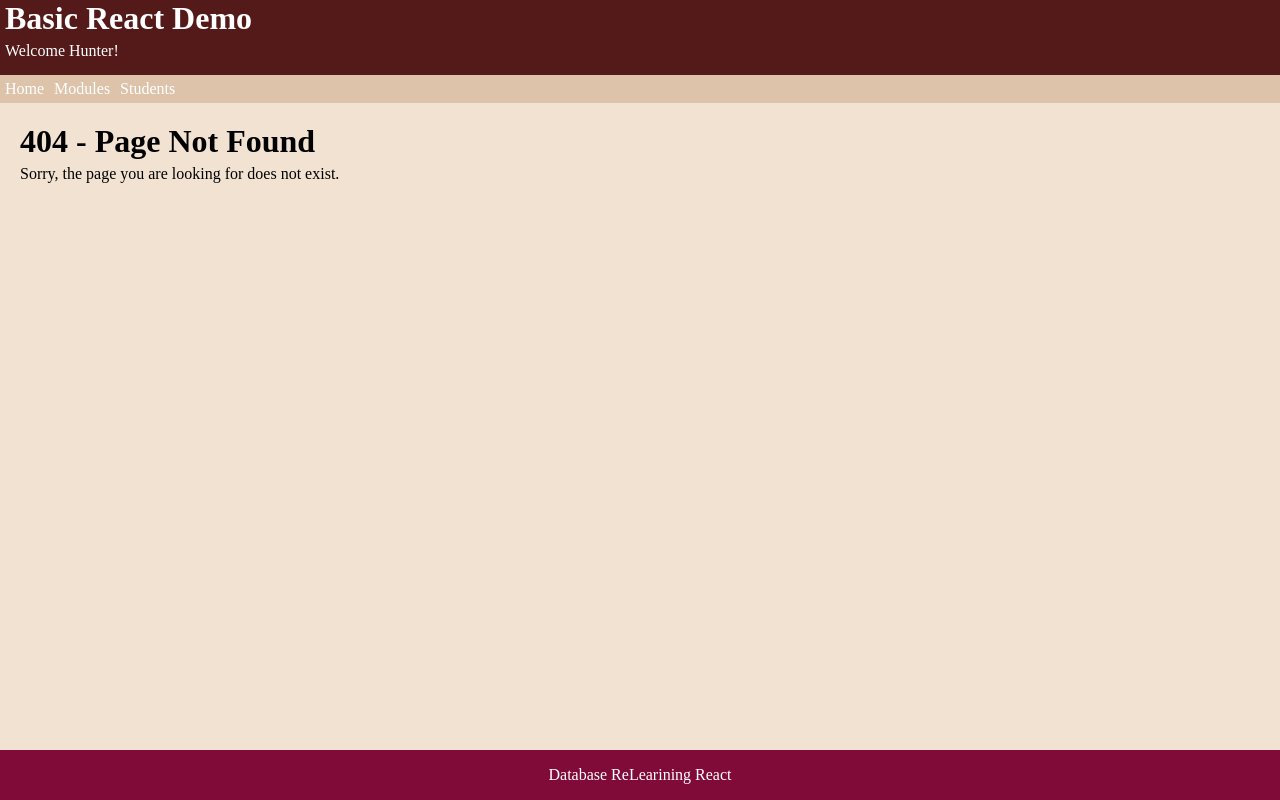
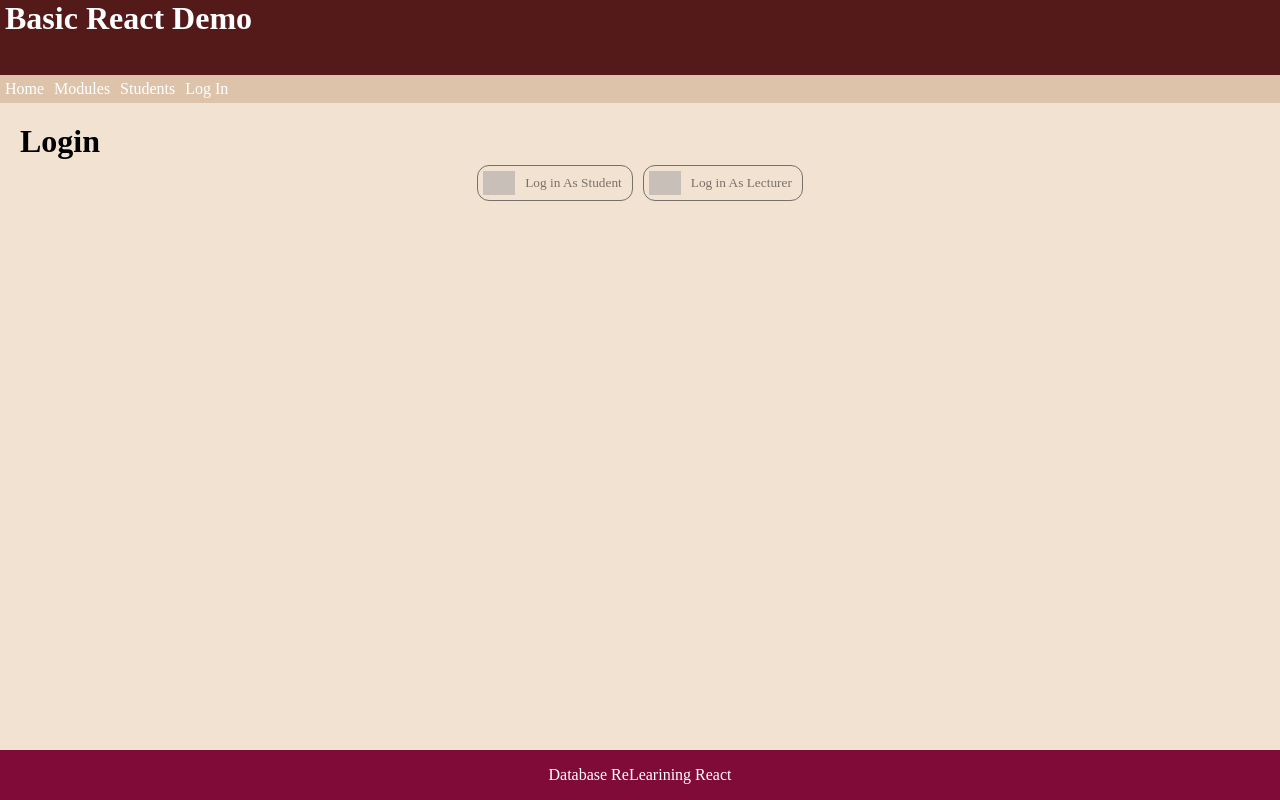
Before and after one commit to edmundmarievaldoz/relearning-React, a React (Vite) app: page /login in a window 1280 px wide. Before the commit this address had no page. Built offline with nearby package versions, Linux system fonts and the light colour scheme; grey boxes are pictures that could not be loaded.

Commit message:
Feature/ begin creating the faux login view and the button associated with it

```diff
--- a/src/App.jsx
+++ b/src/App.jsx
@@ -4,6 +4,7 @@ import Layout from "./components/layout/Layout.jsx";
 import Home from "./components/views/Home.jsx";
 import Modules from "./components/views/Modules.jsx";
 import Students from "./components/views/Students.jsx";
+import Login from "./components/views/Login.jsx";
 import PageNotFound from "./components/views/PageNotFound.jsx";
 
 function App() {
@@ -24,6 +25,7 @@ function App() {
             <Route path = "/" element = {<Home />} />
             <Route path = "/modules" element = {<Modules />} />
             <Route path = "/students" element = {<Students />} />
+            <Route path = "/login" element = {<Login />} />
             <Route path = "/*" element = {<PageNotFound />} />
         </Routes>
       </Layout>
--- a/src/components/auth/AuthContext.jsx
+++ b/src/components/auth/AuthContext.jsx
@@ -4,14 +4,9 @@ const AuthContext = createContext(null);
 
 export const AuthProvider = ({children}) => {
       // Initialisation ---------------
-      const initialUser = {
-        UserID: 820,
-        UserFirstname:'Hunter',
-        UserUsertype: 1,
-    };
 
     // State ------------------------------
-    const [loggedInUser, setLoggedInUser] = useState(initialUser);
+    const [loggedInUser, setLoggedInUser] = useState(null);
 
     // Handlers ----------------------------
     const login = (user) => setLoggedInUser(user);
--- a/src/components/layout/Navbar.jsx
+++ b/src/components/layout/Navbar.jsx
@@ -13,6 +13,10 @@ function Navbar() {
             <div className='navItem'>
                 <NavLink to="/students">Students</NavLink>
             </div>
+
+            <div className='navItem'>
+                <NavLink to='/login'>Log In</NavLink>
+            </div>
         </nav>
     );
 }
--- /dev/null
+++ b/src/components/views/Login.jsx
@@ -0,0 +1,39 @@
+
+import  './Login.scss';
+import Action from '../UI/Actions.jsx';
+import { UseAuth } from '../auth/AuthContext.jsx';
+
+const staff = {
+    UserID: 820,
+    UserFirstname:'Hunter',
+    UserUsertype: 1,
+};
+
+const student = {
+    UserID: 276,
+    UserFirstname: 'Hashim',
+    UserUsertype: 2
+};
+
+const Login = () => {
+    // Initialisation--------------------------------------
+    const { login } = UseAuth();
+    // State ----------------------------------------------
+    // Handlers -------------------------------------------
+    // Views ----------------------------------------------
+
+    return (
+        <>
+            <h1>Login</h1>
+
+            <Action.Tray>
+                <Action.Add showText buttonText='Log in As Student' onClick={() => login(student)} />
+                <Action.Add showText buttonText='Log in As Lecturer' onClick={() => login(staff)}/>
+            </Action.Tray>
+
+        </>
+
+    );
+}
+
+export default Login;
```
Also changed, not shown: src/components/views/Login.scss (added).
